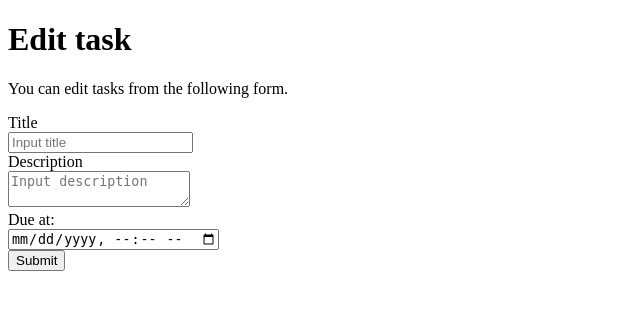
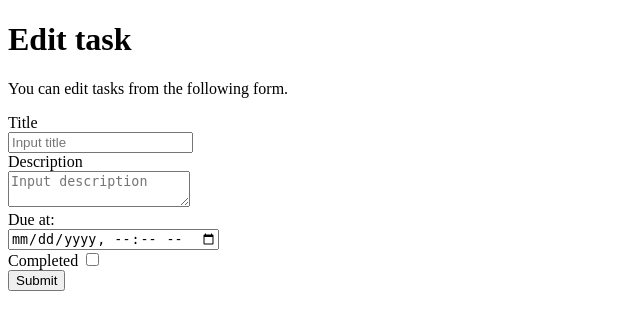
Before and after one commit to aytbunbun/django-test-exercise, a Django app: template todo/templates/todo/edit.html in a window 1280 px wide. Shown: the top 330 px of the page, without its empty margins (0-640 px from the left). Run offline with Django 5.2, Linux system fonts and the light colour scheme; the template is opened without the code that fills it, so the values that code supplies are empty.

Commit message:
feat: update complete task

```diff
--- a/todo/templates/todo/edit.html
+++ b/todo/templates/todo/edit.html
@@ -36,6 +36,13 @@
                        value="{{ task.due_at | date:"Y-m-d H:i" }}">
             </div>
             <div>
+                <label for="completedInput">Completed</label>
+                <input id="completedInput"
+                       name="completed"
+                       type="checkbox"
+                       {% if task.completed %}checked{% endif %}>
+            </div>
+            <div>
                 <button type="submit">Submit</button>
             </div>
         </form>
--- a/todo/views.py
+++ b/todo/views.py
@@ -43,6 +43,7 @@ def update(request, task_id):
     if request.method == 'POST':
         task.title = request.POST['title']
         task.description = request.POST['description']
+        task.completed = "completed" in request.POST
         task.due_at = make_aware(parse_datetime(request.POST['due_at']))
         task.save()
         return redirect(detail, task_id)
```
